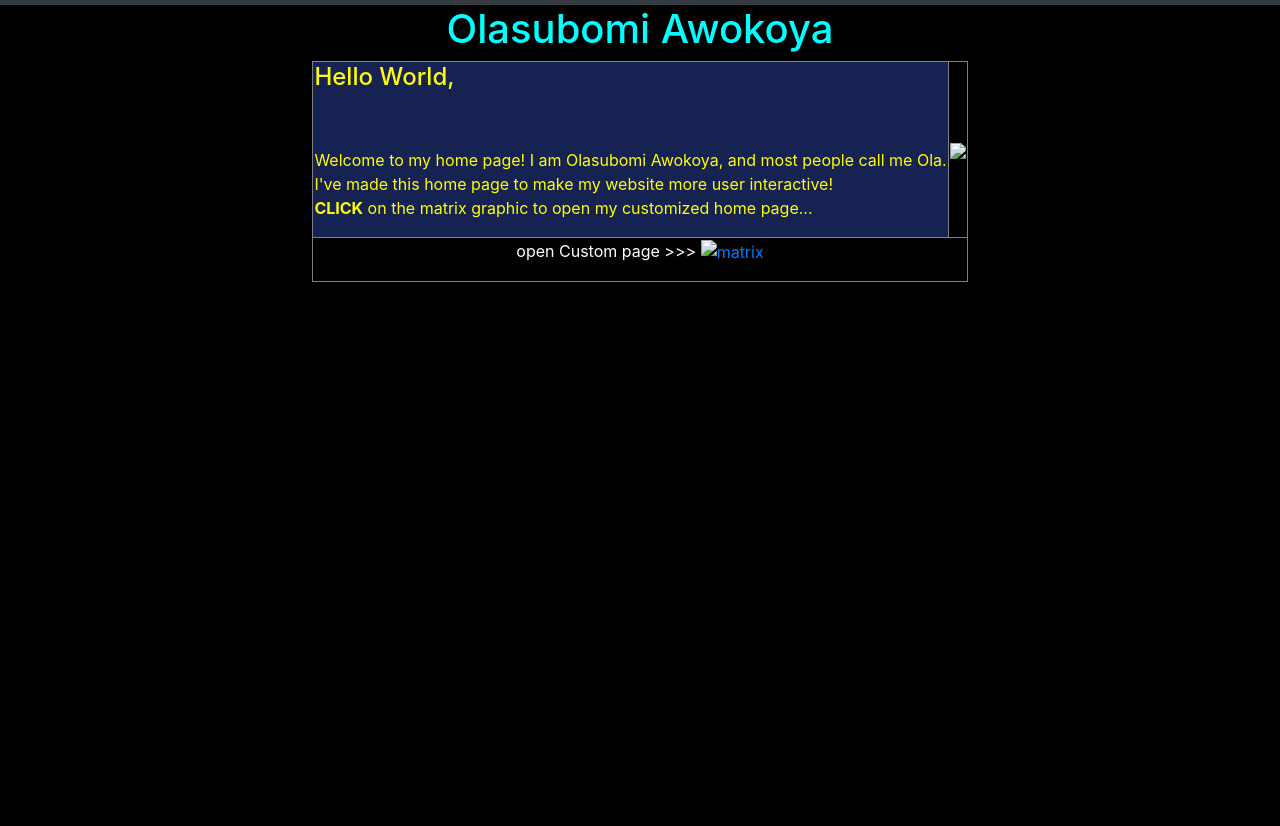
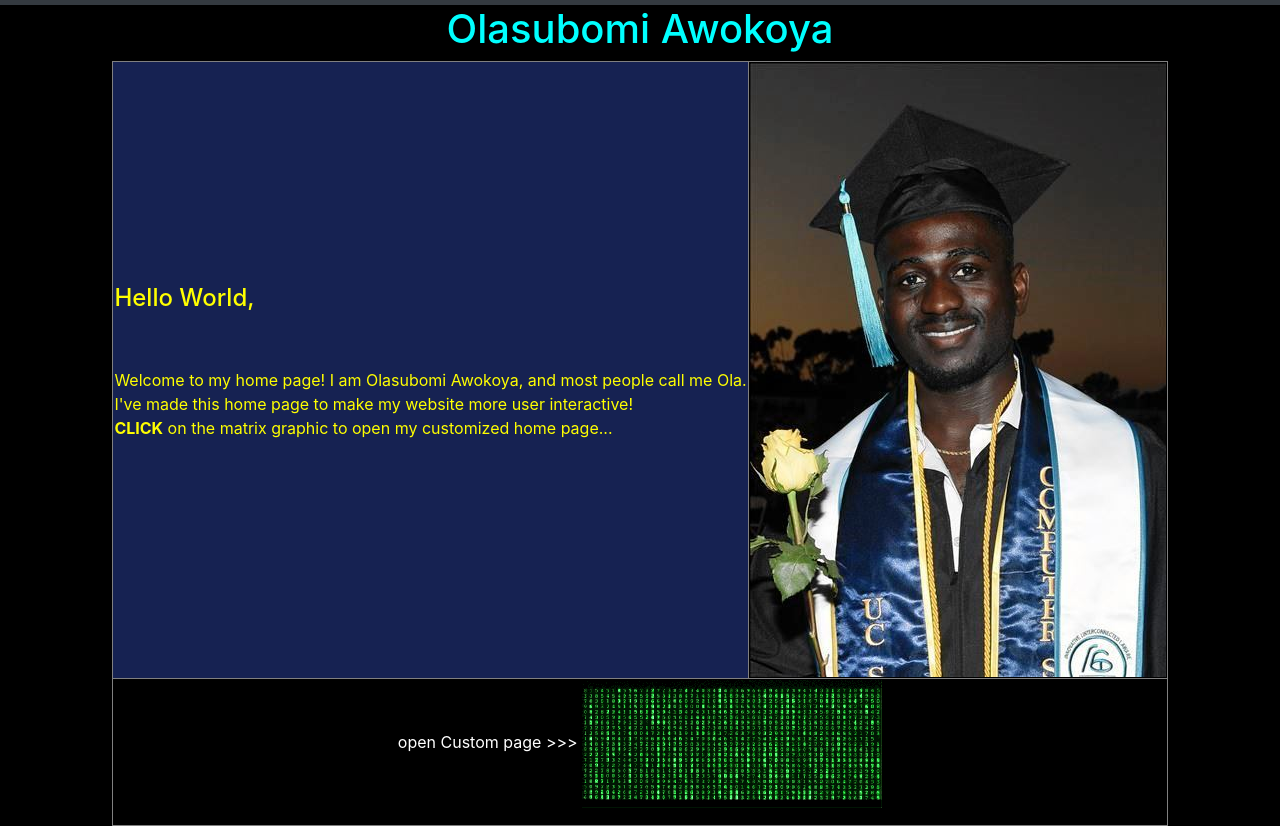
Before and after one commit to olasubomi/Personal-Website, a website: page public_html/index.html in a window 1280 px wide. Shown: the part 51-877 px from the top of the page. Before the commit the page ends 800 px from the top, so only its background shows below. Drawn offline with nearby package versions, Linux system fonts and the light colour scheme.

Commit message:
changing to what i think is the relative path for finding images

```diff
--- a/public_html/index.html
+++ b/public_html/index.html
@@ -47,12 +47,12 @@
 </br> I've made this home page to make my website more user interactive! &nbsp
 </br> <b>CLICK</b> on the matrix graphic to open my customized home page...</p> </td>
 
-			<td> <img src="public_html/Images/grad_pic.jpg"> </td>
+			<td> <img src="Images/grad_pic.jpg"> </td>
 
 	</tr>
 	<tr>
 			<td bgcolor="#000000" colspan="2"> <p align="center" style="color:white">open Custom page >>><a href= "Index/Custom/index.html">
-			<img src="public_html/Images/giphy-downsized.gif" alt="matrix";  max-height=100%; /> </td>
+			<img src="Images/giphy-downsized.gif" alt="matrix";  max-height=100%; /> </td>
 
 	</tr>
 		 </table>
```
